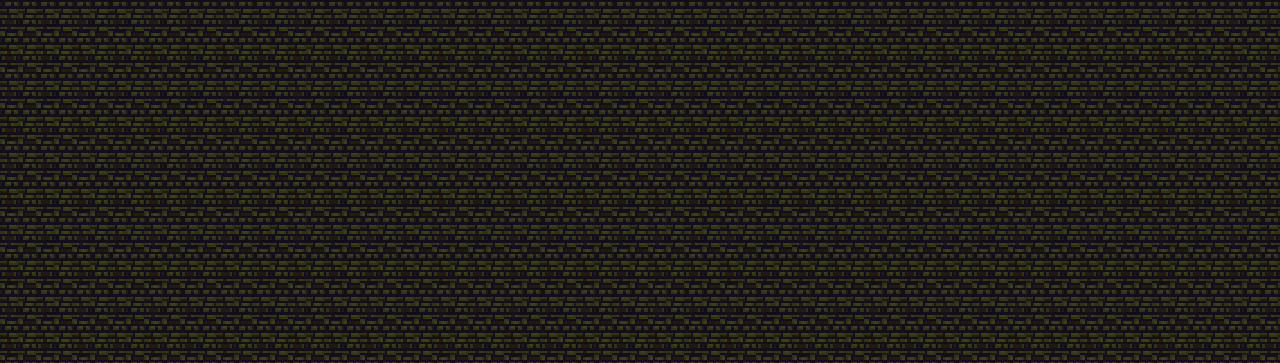
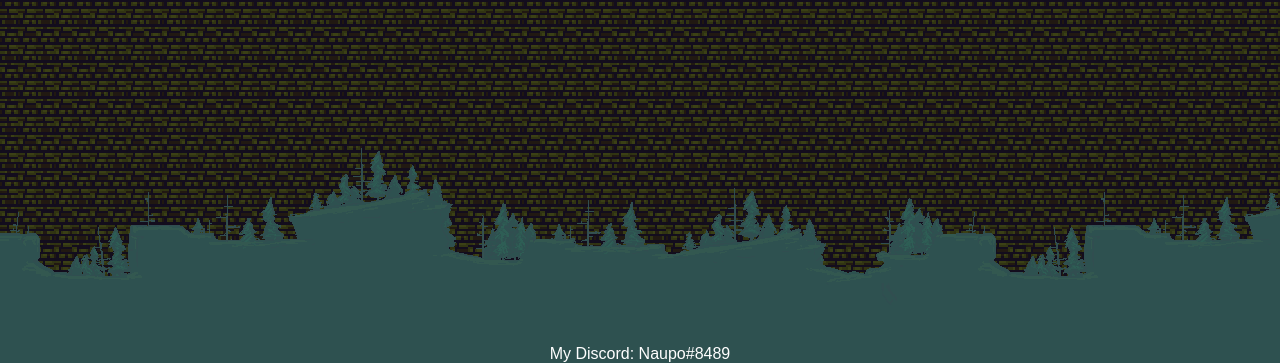
Before and after one commit to nauposerver/nauposerver.github.io, a plain HTML site: page index.html in a window 1280 px wide. Shown: the part 437-800 px from the top of the page. Drawn offline with Linux system fonts and the light colour scheme.

Commit message:
commit11

```diff
--- a/index.html
+++ b/index.html
@@ -73,8 +73,8 @@
 <div class="main1" style="text-align: center;width:1000px;margin: 25px 20px 25px;max-width:100%;">
     <h3 style="font-size:30px;">Donations:</h3><p> None</p><h3 style="font-size:30px;"> Server costs so far:</h3><p> $10.80</p></div>
 <nav id="nav"><ul style="padding-top:0px;"><li style="padding-right:22px;"><a class="tooltip" style="cursor: pointer;color:#fff;" target="_blank" href="https://www.paypal.me/dfxx/1">Donate  <i style="color:#759ea4; font-size: 16px;padding-left: 6px;padding-right: 2px;" class="fab fa-paypal"></i><span class="tooltiptext">All donations are for keeping the server up & adding more slots in the future!<br>Include your username in a note to be written on donations list, or not to stay anonymous.</span></a></li></ul></nav>
-
-
+<div id="main3-bottom" style="position:fixed;left:0;bottom:0px;width:100%;text-align:center;"></div>
+<div style="position:fixed;left:0;bottom:0px;width:100%;text-align:center;"><p>My Discord: Naupo#8489</p></div>
 
 
 </center>
```
